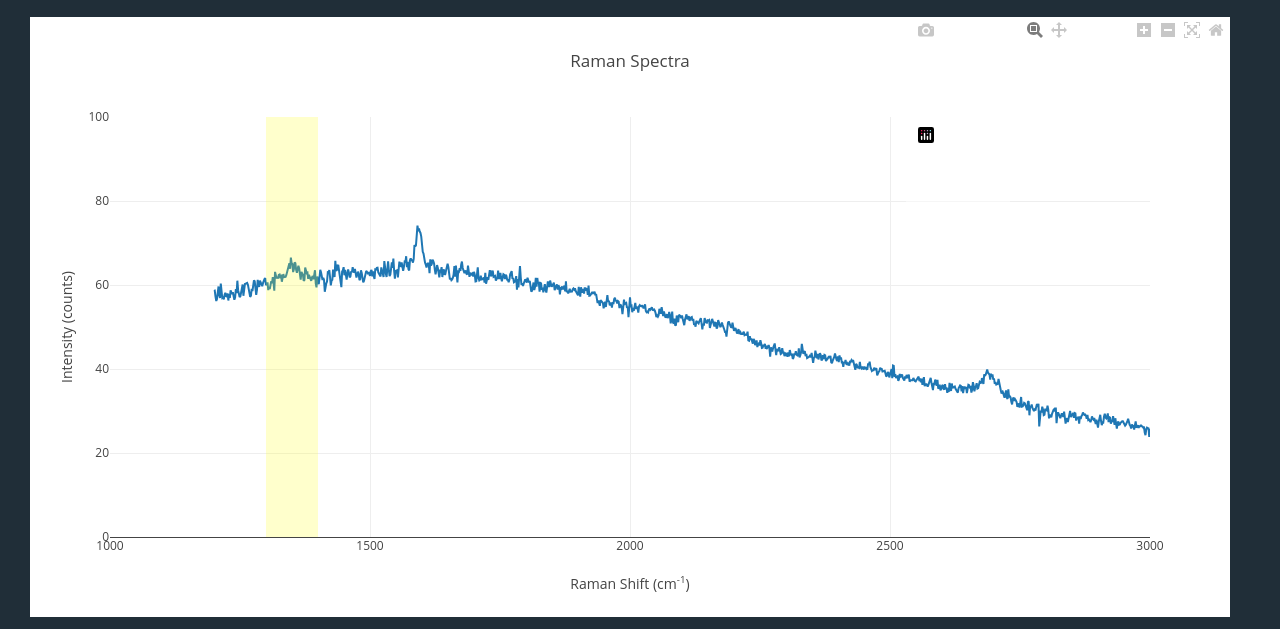
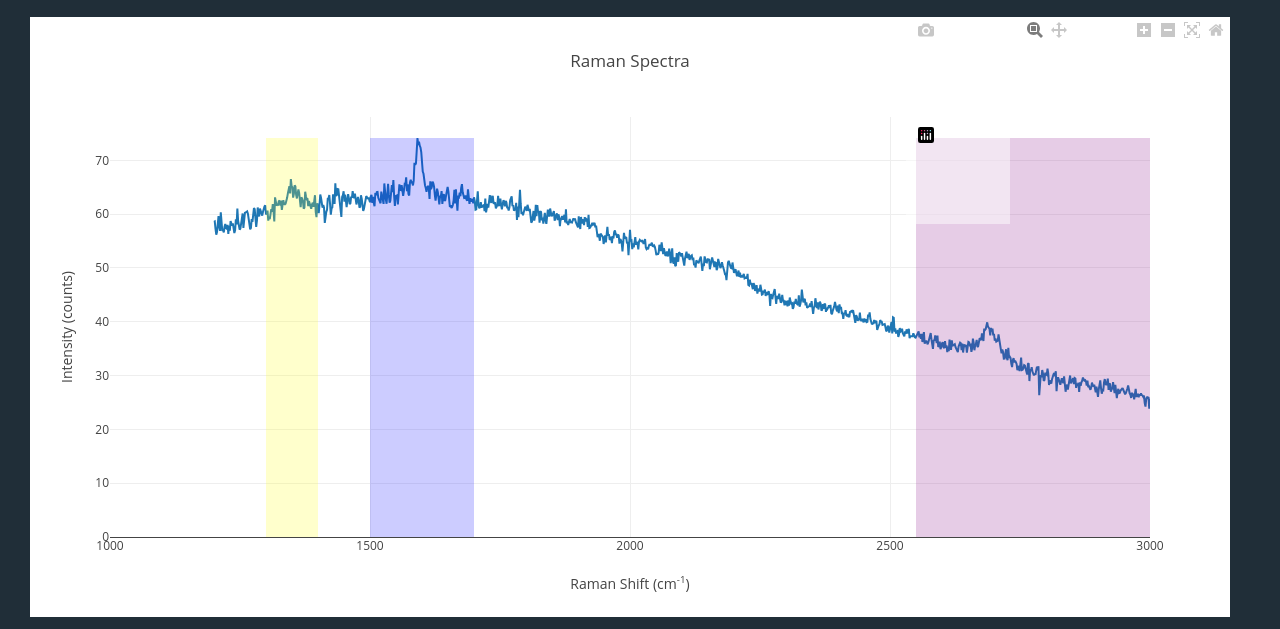
Before and after one commit to meloon-de/tools, a website: page index.html in a window 1280 px wide. Shown: the part 171-800 px from the top of the page. Drawn offline with nearby package versions, Linux system fonts and the light colour scheme.

Commit message:
Added D, G, 2D Peaks

```diff
--- a/index.html
+++ b/index.html
@@ -9,7 +9,6 @@
     <title>Meloon Tools</title>
     <link rel="stylesheet" href="style.css">
     <script src="node_modules\plotly.js-dist\plotly.js"></script>
-    <script src="node_modules\chart.js\dist\chart.js"></script>
     <script src="main.js"></script>
 </head>
 <body>
--- a/main.js
+++ b/main.js
@@ -6,12 +6,17 @@ function usePlotly(xn, yn){
   //References
   //https://plotly.com/javascript/shapes/
 
+  //TODO
+  //
+
   // Define Data
   var data = [{
     x: xn,
     y: yn,
     type:"scatter"
   }];
+
+  var max = Math.max(...yn);
 
   // Define Layout
   var layout = {
@@ -23,8 +28,36 @@ function usePlotly(xn, yn){
             'x0': '1300',
             'y0': 0,
             'x1': '1400',
-            'y1': 100,
+            'y1': max,
             'fillcolor': 'yellow',
+            'opacity': 0.2,
+            'line': {
+                'width': 0,
+            }
+        },
+        {
+            'type': 'rect',
+            'xref': 'xaxis',
+            'yref': 'yaxis',
+            'x0': '1500',
+            'y0': 0,
+            'x1': '1700',
+            'y1': max,
+            'fillcolor': 'blue',
+            'opacity': 0.2,
+            'line': {
+                'width': 0,
+            }
+        },
+        {
+            'type': 'rect',
+            'xref': 'xaxis',
+            'yref': 'yaxis',
+            'x0': '2550',
+            'y0': 0,
+            'x1': '3000',
+            'y1': max,
+            'fillcolor': 'purple',
             'opacity': 0.2,
             'line': {
                 'width': 0,
@@ -43,26 +76,6 @@ function usePlotly(xn, yn){
   console.log("plotly plot success");
 }
 
-function useChartjs(xn, yn){
-  //CHART.JS
-  new Chart(document.getElementById('myChart'), {
-    type: 'line',
-    data: {
-      //labels: 'Frequency (cm$&{-1}$)',
-      labels: xn,
-      datasets: [{
-        label: 'Intensity (counts)',
-        data: yn,
-        fill: false,
-        borderColor: 'rgb(75, 192, 192)',
-        tension: 0.1
-      }],
-    }
-  });
-  console.log("chartjs plot success");
-}
-
-
 // fetchs txt file, splts per line and splits columns to x & y
 fetch('https://raw.githubusercontent.com/meloon-de/tools/main/raman/2022-07-15/G-P-3s_D1_pos1.txt')
 .then(response => response.text())
@@ -70,6 +83,10 @@ fetch('https://raw.githubusercontent.com/meloon-de/tools/main/raman/2022-07-15/G
   var lines = text.split('\n');
   for(var line = 0; line < lines.length; line++){
       var lin = lines[line].split('\t');
+      //filters out NaN of file at the end which gives error to Math.max
+      if (isNaN(lin[1])) {
+        continue;
+      }
       x.push(lin[0]);
       y.push(lin[1]);
   }
@@ -87,7 +104,5 @@ fetch('https://raw.githubusercontent.com/meloon-de/tools/main/raman/2022-07-15/G
   console.log("convert to number success");
 
   usePlotly(xn,yn);
-  useChartjs(xn,yn);
-
 
 });
```
